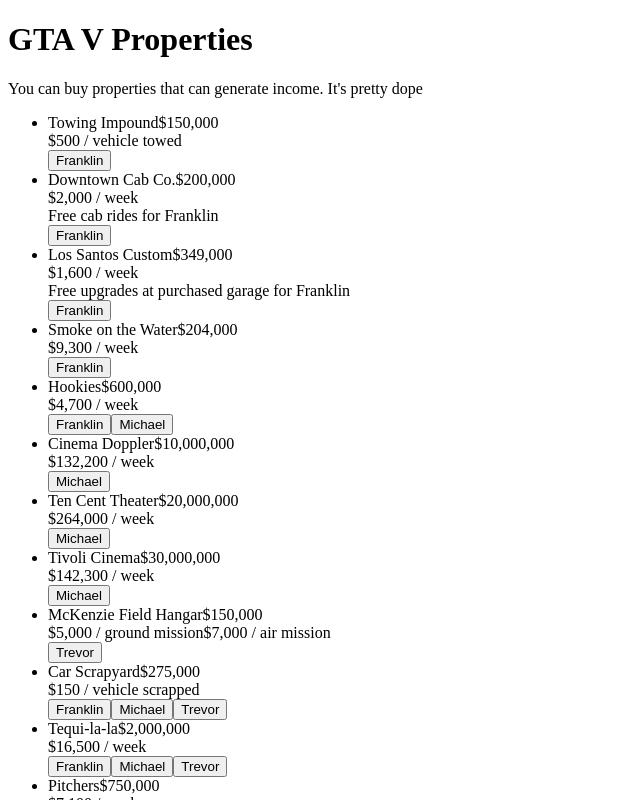
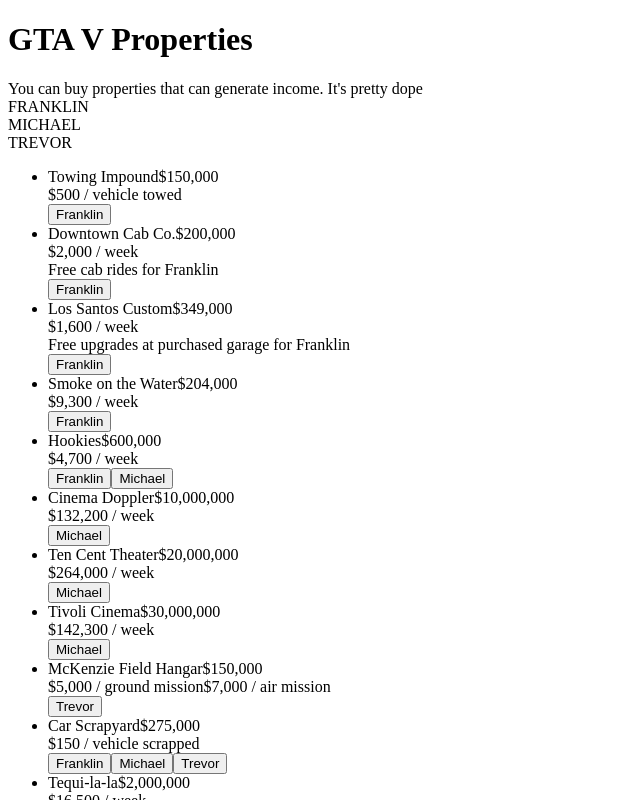
Before and after one commit to StewartEthan/gtav-business-guide, a React (Vite) app: page / in a window 1280 px wide. Shown: the top 800 px of the page, without its empty margins (0-640 px from the left). Built offline with nearby package versions, Linux system fonts and the light colour scheme.

Commit message:
Remove redundant optional chain

```diff
--- a/src/components/PropertyTool.js
+++ b/src/components/PropertyTool.js
@@ -3,42 +3,49 @@
 import Property from './Property'
 
 const intialOwnership = {
-  ownershipByPerson: {
+  byPerson: {
     FRANKLIN: [],
     MICHAEL: [],
     TREVOR: [],
   },
-  ownershipByProperty: properties.reduce((acc, property) => {
+  byProperty: properties.reduce((acc, property) => {
     acc[property.name] = null
     return acc
   }, {}),
 }
-const ownershipReducer = (state, { person, property }) => {
-  if (state.ownershipByProperty[property.name] === person) {
-    state.ownershipByProperty[property.name] = null
-    state.ownershipByPerson[person.key] = state.ownershipByPerson[person.key].filter(owned => owned !== property)
+const ownershipReducer = (ownership, { person, property }) => {
+  if (ownership.byProperty[property.name] === person) {
+    ownership.byProperty[property.name] = null
+    ownership.byPerson[person.key] = ownership.byPerson[person.key].filter(owned => owned !== property)
   } else {
-    const currentOwner = state.ownershipByProperty[property.name]
+    const currentOwner = ownership.byProperty[property.name]
     if (currentOwner) {
-      state.ownershipByPerson[currentOwner.key] = state.ownershipByPerson[currentOwner.key].filter(
-        owned => owned !== property
-      )
+      ownership.byPerson[currentOwner.key] = ownership.byPerson[currentOwner.key].filter(owned => owned !== property)
     }
-    state.ownershipByProperty[property.name] = person
-    state.ownershipByPerson[person.key].push(property)
+    ownership.byProperty[property.name] = person
+    ownership.byPerson[person.key].push(property)
   }
-  return { ...state }
+  return { ...ownership }
 }
 
 export default function PropertyTool() {
-  const [ownershipState, updateOwnership] = React.useReducer(ownershipReducer, intialOwnership)
+  const [ownership, updateOwnership] = React.useReducer(ownershipReducer, intialOwnership)
   return (
     <>
-      <ul>
-        {Object.keys(ownershipState.ownershipByPerson).map(key =>
-          ownershipState.ownershipByPerson[key].map(property => <li>{property.name}</li>)
-        )}
-      </ul>
+      {Object.keys(ownership.byPerson).map(key => (
+        <>
+          <div>{key}</div>
+          {ownership.byPerson[key].length ? (
+            <ul>
+              <li>
+                {ownership.byPerson[key].map(property => (
+                  <li>{property.name}</li>
+                ))}
+              </li>
+            </ul>
+          ) : null}
+        </>
+      ))}
       <ul>
         {properties.map(property => (
           <li>
```
